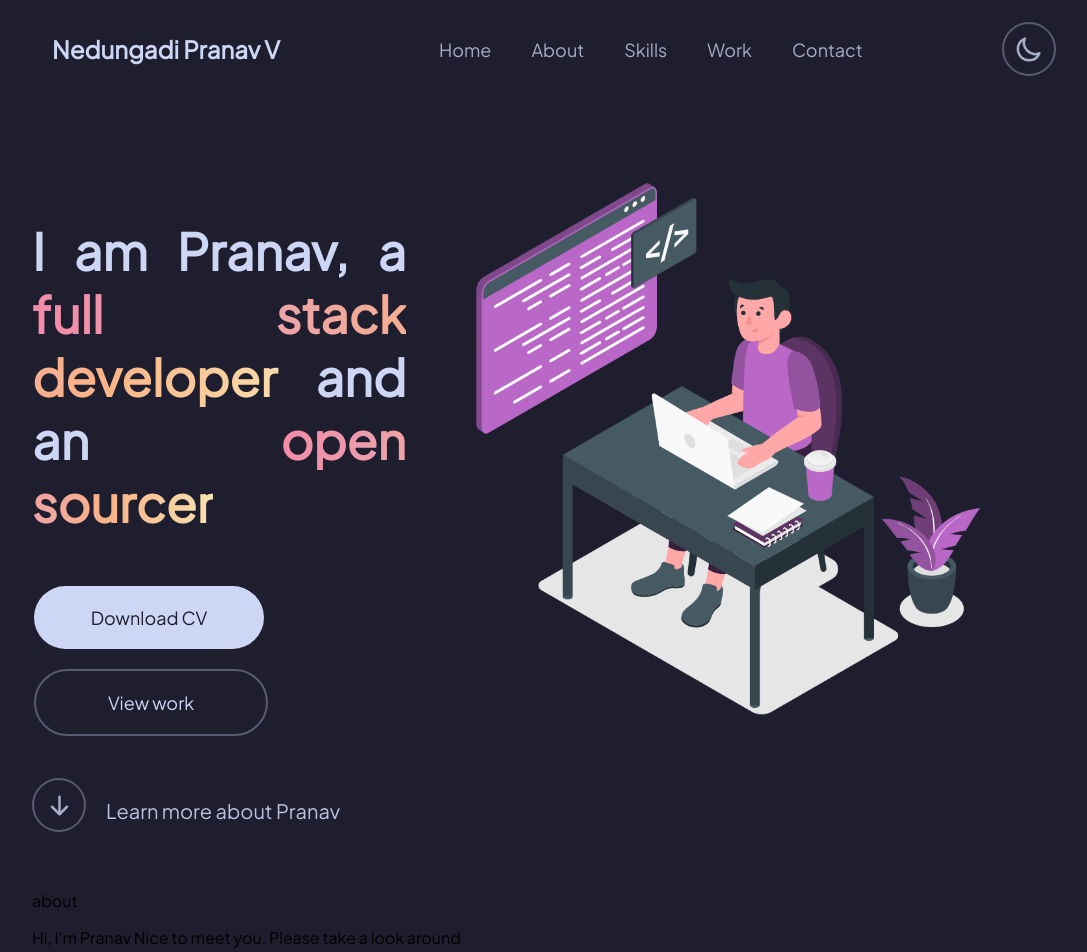
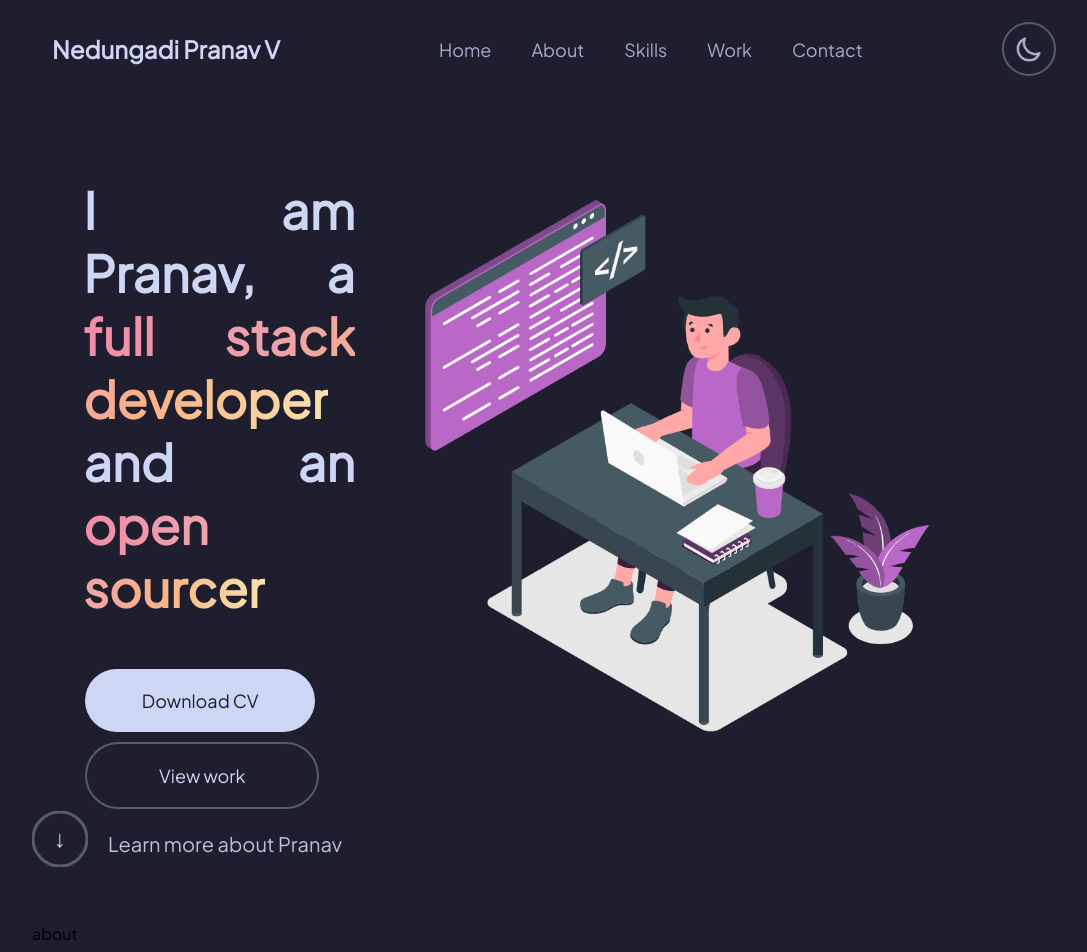
Before and after one commit to npv12/portfolio, a React (Create React App) app: page / in a window 1280 px wide. Shown: the top 952 px of the page, without its empty margins (96-1183 px from the left). Built offline with nearby package versions, Linux system fonts and the light colour scheme.

Commit message:
fill animation for the button
Signed-off-by: Pranav <npv12@iitbbs.ac.in>

```diff
--- /dev/null
+++ b/src/button-fill.scss
@@ -0,0 +1,83 @@
+@import "./index.scss";
+
+.icon {
+    color: $subtext0;
+    border-radius: 100%;
+    border: 2px solid $surface2;
+    width: 50px;
+    height: 50px;
+    display: flex;
+    text-align: center;
+    align-items: center;
+    justify-content: center;
+}
+
+.icon:hover {
+    border: 2px solid $text;
+}
+
+
+// Filling circle
+@mixin btn-circle {
+    &:hover {
+        .btn-circle-prog {
+            stroke-dashoffset: 0;
+        }
+    }
+
+    .btn-circle-container {
+        position: absolute;
+        left: 0;
+        top: 0;
+        width: 56px;
+        height: 56px;
+        transform: rotate(-90deg);
+    }
+
+    .btn-circle-prog {
+        stroke-dasharray: 175.929;
+        stroke-dashoffset: 175.929;
+        transition: all 0.5s ease-out;
+    }
+}
+
+@mixin btn-circle-svg($borderColor: $surface2, $borderColorHover: $text) {
+    .btn-circle {
+        stroke: $borderColor;
+    }
+
+    .btn-circle-prog {
+        stroke: $borderColorHover;
+    }
+}
+
+button.w-btn-circle {
+    position: relative;
+    //svg size
+    width: 56px;
+    height: 56px;
+    border-radius: 100%;
+    border: none;
+    cursor: pointer;
+    background-color: transparent;
+    color: transparent;
+    outline: none;
+    outline-color: transparent;
+    @include btn-circle();
+    @include btn-circle-svg();
+
+    &--close {
+        @include btn-circle-svg($surface2, $text);
+
+        &:before {
+            font-family: 'Material Icons';
+            content: "↓";
+            color: $text;
+            font-size: 24px
+        }
+    }
+}
+
+.w-btn-circle:hover {
+    translate: 0px 5px;
+}
--- a/src/components/navbar/MobileNavbar.tsx
+++ b/src/components/navbar/MobileNavbar.tsx
@@ -2,8 +2,8 @@ import { Rotate as Hamburger } from "hamburger-react";
 import { useState } from "react";
 import { HiOutlineMoon } from "react-icons/hi";
 
+import NavLink from "./NavLink";
 import "./navbar.scss";
-import NavLink from "./NavLink";
 
 export default function MobileNavbar() {
   const [isOpen, setIsOpen] = useState(false);
--- a/src/components/navbar/Navbar.tsx
+++ b/src/components/navbar/Navbar.tsx
@@ -1,8 +1,9 @@
 import { useEffect, useState } from "react";
 
-import "./navbar.scss";
+import "../../button-fill.scss";
 import DesktopNavbar from "./DesktopNavbar";
 import MobileNavbar from "./MobileNavbar";
+import "./navbar.scss";
 
 export default function Navbar() {
   const [width, setWidth] = useState<number>(window.innerWidth);
@@ -21,4 +22,4 @@ export default function Navbar() {
   const isMobile = width <= 1000;
 
   return isMobile ? <MobileNavbar /> : <DesktopNavbar />;
-};
+}
--- a/src/components/navbar/navbar.scss
+++ b/src/components/navbar/navbar.scss
@@ -62,22 +62,6 @@
     color: $text;
 }
 
-.icon {
-    color: $subtext0;
-    border-radius: 100%;
-    border: 2px solid $surface2;
-    width: 50px;
-    height: 50px;
-    display: flex;
-    text-align: center;
-    align-items: center;
-    justify-content: center;
-}
-
-.icon:hover {
-    border: 2px solid $text;
-}
-
 .hamburger-hidden {
     display: none;
 }
--- a/src/index.scss
+++ b/src/index.scss
@@ -36,6 +36,11 @@ $navbar-margin: 1%;
     flex-direction: row;
 }
 
+.flex-col {
+    display: flex;
+    flex-direction: column;
+}
+
 .m2 {
     margin: 2px;
 }
--- a/src/views/contact/Contact.tsx
+++ b/src/views/contact/Contact.tsx
@@ -14,8 +14,7 @@ const Contact = () => {
             Contact
           </p>
           <p className="text-gray-300 py-4">
-            // Submit the form below or shoot me an mail -
-            npv12@iitbbs.ac.in
+            // Submit the form below or shoot me an mail - npv12@iitbbs.ac.in
           </p>
         </div>
         <input
--- a/src/views/home/Home.scss
+++ b/src/views/home/Home.scss
@@ -15,7 +15,9 @@
 
 .container {
     @extend .flex-row;
-    justify-content: center;
+    justify-content: space-between;
+    margin-left: 5%;
+    margin-right: 5%;
     align-items: center;
 }
 
@@ -24,14 +26,8 @@
     text-align: justify;
 }
 
-.button-container {
-    display: flex;
-    flex-direction: column;
-}
-
 .more-container {
     @extend .flex-row;
-    align-self: center;
 }
 
 .gradient-text {
@@ -69,6 +65,174 @@
     border: 2px solid $text;
 }
 
-.icon:hover {
-    margin-top: 5px;
+// Animated icon
+$color: #E94E3D;
+
+.circle {
+    position: relative;
+    overflow: hidden;
+    width: 120px;
+    height: 120px;
+    border-radius: 50%;
+    background: #E94E3D;
+    box-shadow: 60px -60px 0 2px $color, -60px -60px 0 2px $color, -60px 60px 0 2px $color, 60px 60px 0 2px $color, 0 0 0 2px #E94E3D;
+
+    .icon {
+        position: absolute;
+        display: block;
+        color: #fff;
+        font-size: 20px;
+    }
+
+    .i1 {
+        top: -25px;
+        left: 55px;
+    }
+
+    .i2 {
+        top: 50px;
+        left: -20px;
+    }
+
+    .i3 {
+        bottom: -25px;
+        left: 50px;
+    }
+
+    .i4 {
+        top: 50px;
+        right: -30px;
+    }
+
+    .line1,
+    .line2 {
+        position: absolute;
+        top: 60px;
+        left: 60px;
+        border-top: 1px solid #fff;
+        transform: rotate(45deg);
+        transform-origin: 50% 50%;
+    }
+
+    .line2 {
+        transform: rotate(-45deg);
+    }
+
+    .text {
+        position: absolute;
+        top: 38px;
+        left: 30px;
+        width: 60px;
+        color: #fff;
+        text-align: center;
+        text-transform: uppercase;
+        font: 18px sans-serif;
+        transition: opacity .2s ease;
+    }
+
+    &:hover {
+        animation: border .4s ease 1 forwards;
+        cursor: none;
+
+        .text {
+            opacity: 0;
+        }
+
+        .line1,
+        .line2 {
+            animation: line .5s ease .45s forwards;
+        }
+
+        .i1 {
+            animation: icon1 .5s ease .8s forwards;
+        }
+
+        .i2 {
+            animation: icon2 .5s ease .9s forwards;
+        }
+
+        .i3 {
+            animation: icon3 .5s ease 1.0s forwards;
+        }
+
+        .i4 {
+            animation: icon4 .5s ease 1.1s forwards;
+        }
+
+    }
 }
+
+
+@keyframes border {
+    0% {
+        box-shadow: 60px -60px 0 2px $color, -60px -60px 0 2px $color, -60px 60px 0 2px $color, 60px 60px 0 2px $color, 0 0 0 2px #E94E3D;
+    }
+
+    25% {
+        box-shadow: 0 -125px 0 2px $color, -60px -60px 0 2px $color, -60px 60px 0 2px $color, 60px 60px 0 2px $color, 0 0 0 2px #fff;
+    }
+
+    50% {
+        box-shadow: 0 -125px 0 2px $color, -125px 0px 0 2px $color, -60px 60px 0 2px $color, 60px 60px 0 2px $color, 0 0 0 2px #fff;
+    }
+
+    75% {
+        box-shadow: 0 -125px 0 2px $color, -125px 0px 0 2px $color, 0px 125px 0 2px $color, 60px 60px 0 2px $color, 0 0 0 2px #fff;
+    }
+
+    100% {
+        box-shadow: 0 -125px 0 2px $color, -125px 0px 0 2px $color, 0px 125px 0 2px $color, 120px 40px 0 2px $color, 0 0 0 2px #fff;
+    }
+}
+
+@keyframes icon1 {
+    0% {
+        top: -25px;
+    }
+
+    100% {
+        top: 10px;
+    }
+}
+
+@keyframes icon2 {
+    0% {
+        left: -20px;
+    }
+
+    100% {
+        left: 15px;
+    }
+}
+
+@keyframes icon3 {
+    0% {
+        bottom: -25px;
+    }
+
+    100% {
+        bottom: 10px;
+    }
+}
+
+@keyframes icon4 {
+    0% {
+        right: -25px;
+    }
+
+    100% {
+        right: 15px;
+    }
+}
+
+@keyframes line {
+    0% {
+        left: 60px;
+        width: 0;
+    }
+
+    100% {
+        left: 10px;
+        width: 100px;
+    }
+}
--- a/src/views/home/Home.tsx
+++ b/src/views/home/Home.tsx
@@ -5,6 +5,7 @@ import {
 } from "react-icons/hi";
 
 import HomeLogo from "../../assets/home-main.svg";
+import "../../button-fill.scss";
 import "./Home.scss";
 
 const Home = () => {
@@ -17,7 +18,6 @@ const Home = () => {
             <div className="gradient-text">full stack developer </div>
             and an <p className="gradient-text">open sourcer</p>
           </p>
-          <div className="button-container">
           <div
             className="button-light m2 mb5"
             onClick={() => {
@@ -35,7 +35,6 @@ const Home = () => {
             View work
           </div>
         </div>
-        </div>
         <img
           src={HomeLogo}
           alt="home pic"
@@ -44,9 +43,34 @@ const Home = () => {
         />
       </div>
       <div className="more-container">
-        <div className="icon mr5">
-          <HiArrowDown size={25} />
+        <button type="button" className="w-btn-circle w-btn-circle--close mr5">
+          <div className="btn-circle-container">
+            <svg
+              version="1.1"
+              xmlns="http://www.w3.org/2000/svg"
+              viewBox="0 0 56 56"
+            >
+              <circle
+                className="btn-circle"
+                cx="28"
+                cy="28"
+                r="27"
+                fill="none"
+                stroke="#000"
+                stroke-width="3"
+              />
+              <circle
+                className="btn-circle-prog"
+                cx="28"
+                cy="28"
+                r="27"
+                fill="none"
+                stroke="#000"
+                stroke-width="3"
+              />
+            </svg>
           </div>
+        </button>
         <p className="subText ml5">Learn more about Pranav</p>
       </div>
     </div>
```
Lines whose indentation alone changed are shown as unchanged.
